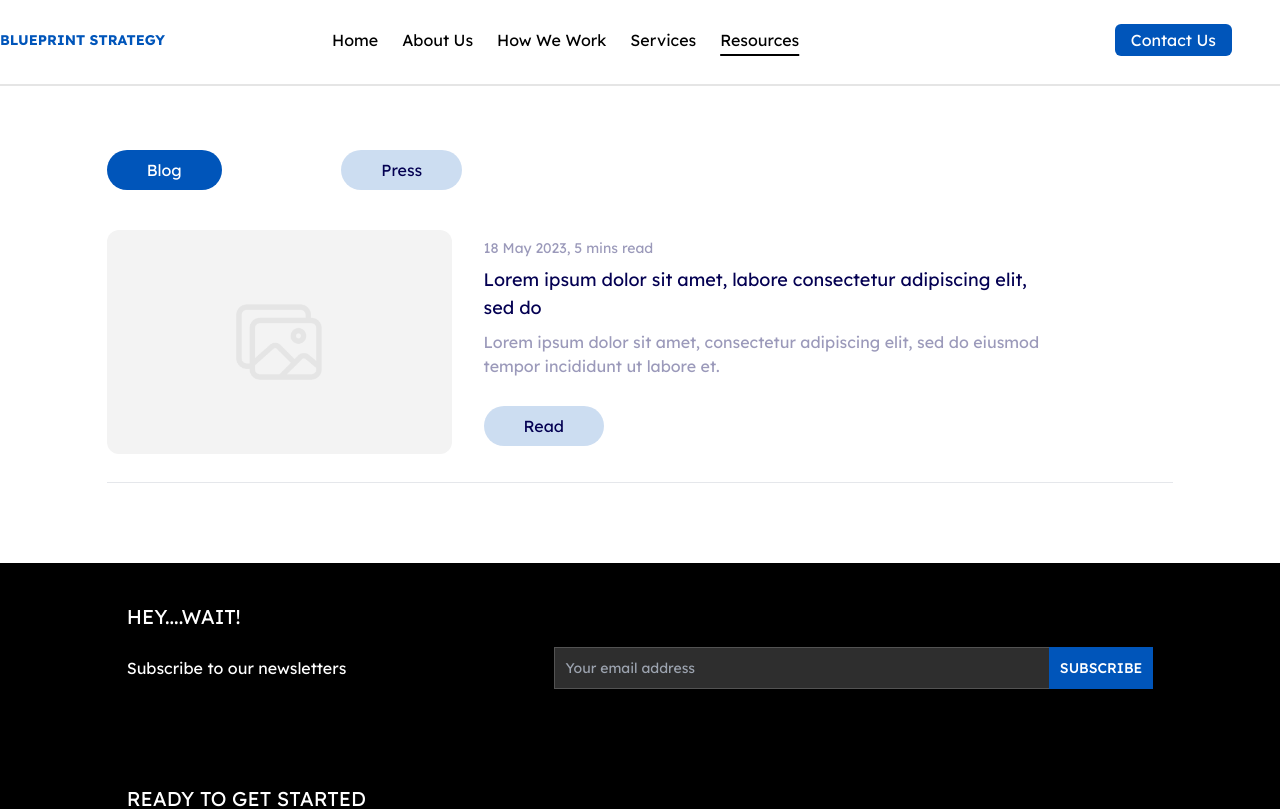
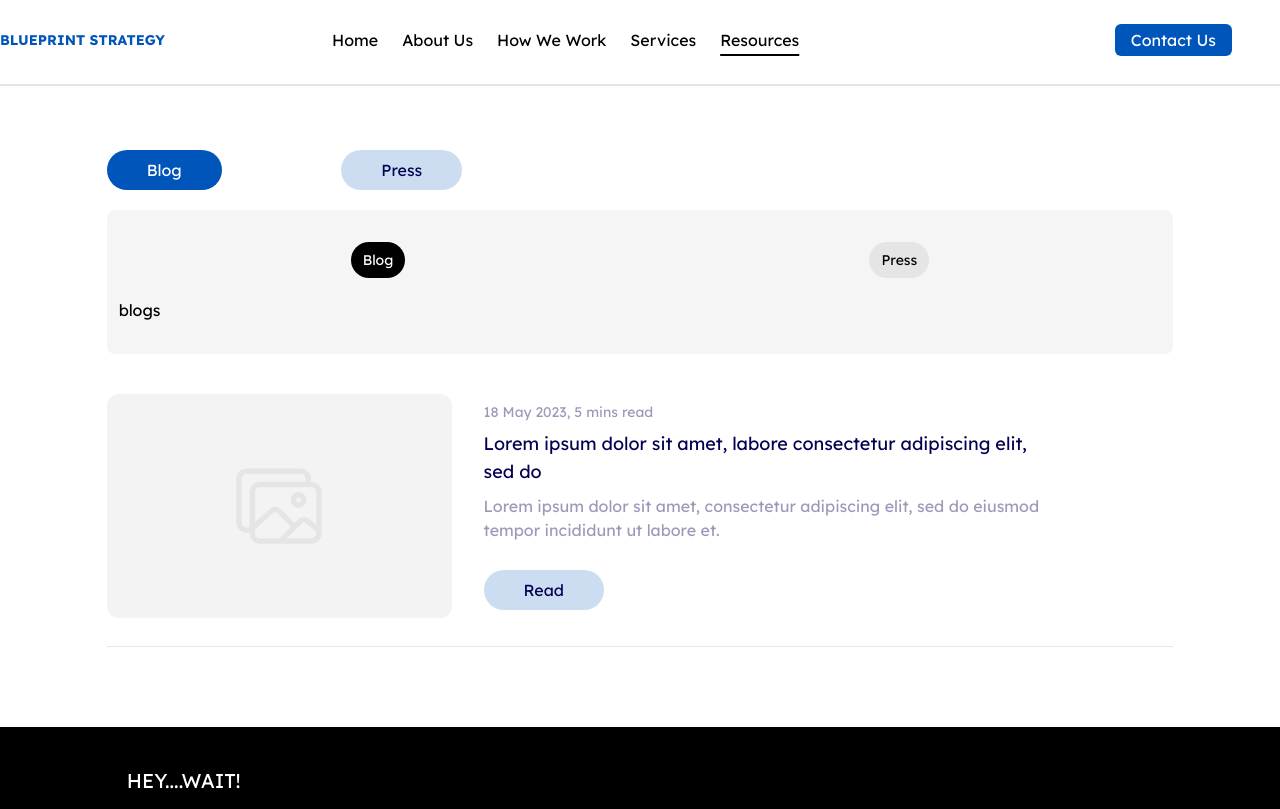
Before and after one commit to EdgarAmpiire/blueprints-web, a React (Create React App) app: page /resources in a window 1280 px wide. Shown: the top 809 px of the page. Built offline with nearby package versions, Linux system fonts and the light colour scheme; what tw-elements would draw is missing.

Commit message:
resources tab

```diff
--- a/src/features/resources/components/Hero.jsx
+++ b/src/features/resources/components/Hero.jsx
@@ -2,6 +2,11 @@ import React from "react";
 import thumb from "../../../assets/thumb.png";
 
 export const Hero = () => {
+  const [isActive, setisActive] = React.useState("blog");
+
+  const changeComponent = (item) => {
+    setisActive(item);
+  };
   return (
     <div className="mt-16 ">
       <div className=" flex items-center justify-center ">
@@ -14,6 +19,40 @@ export const Hero = () => {
               Press
             </button>
           </div>
+
+           <div className="bg-[#F5F5F5] py-5 px-3 rounded-lg mt-5">
+          <div className="py-3">
+            <div className=" border-gray-300">
+              <div className="flex justify-around w-full ">
+                <button
+                  className={
+                    isActive === "blog"
+                      ? "mx-1 bg-black text-white rounded-full py-2 text-sm px-3"
+                      : "mx-1 bg-[#E5E5E5] rounded-full py-2 text-sm text-black px-3"
+                  }
+                  onClick={() => changeComponent("blog")}
+                >
+                  Blog
+                </button>
+                <button
+                  className={
+                    isActive === "press"
+                      ? "mx-1 bg-black text-white rounded-full py-2 text-sm px-3"
+                      : "mx-1 bg-[#E5E5E5] rounded-full py-2 text-sm text-black px-3"
+                  }
+                  onClick={() => changeComponent("press")}
+                >
+                  Press
+                </button>
+
+              </div>
+            </div>
+            <div className="mt-5">
+              {isActive === "blog" && "blogs"}
+              {isActive === "press" && "presses"}
+            </div>
+          </div>
+        </div>
 
           <div className="flex gap-8 mt-10">
             <div className="w-4/12 h-56 bg-[#F3F3F3] flex items-center justify-center rounded-xl">
```
Also changed, not shown: src/features/home/components/HomeServices.jsx (line endings or trailing spaces).
